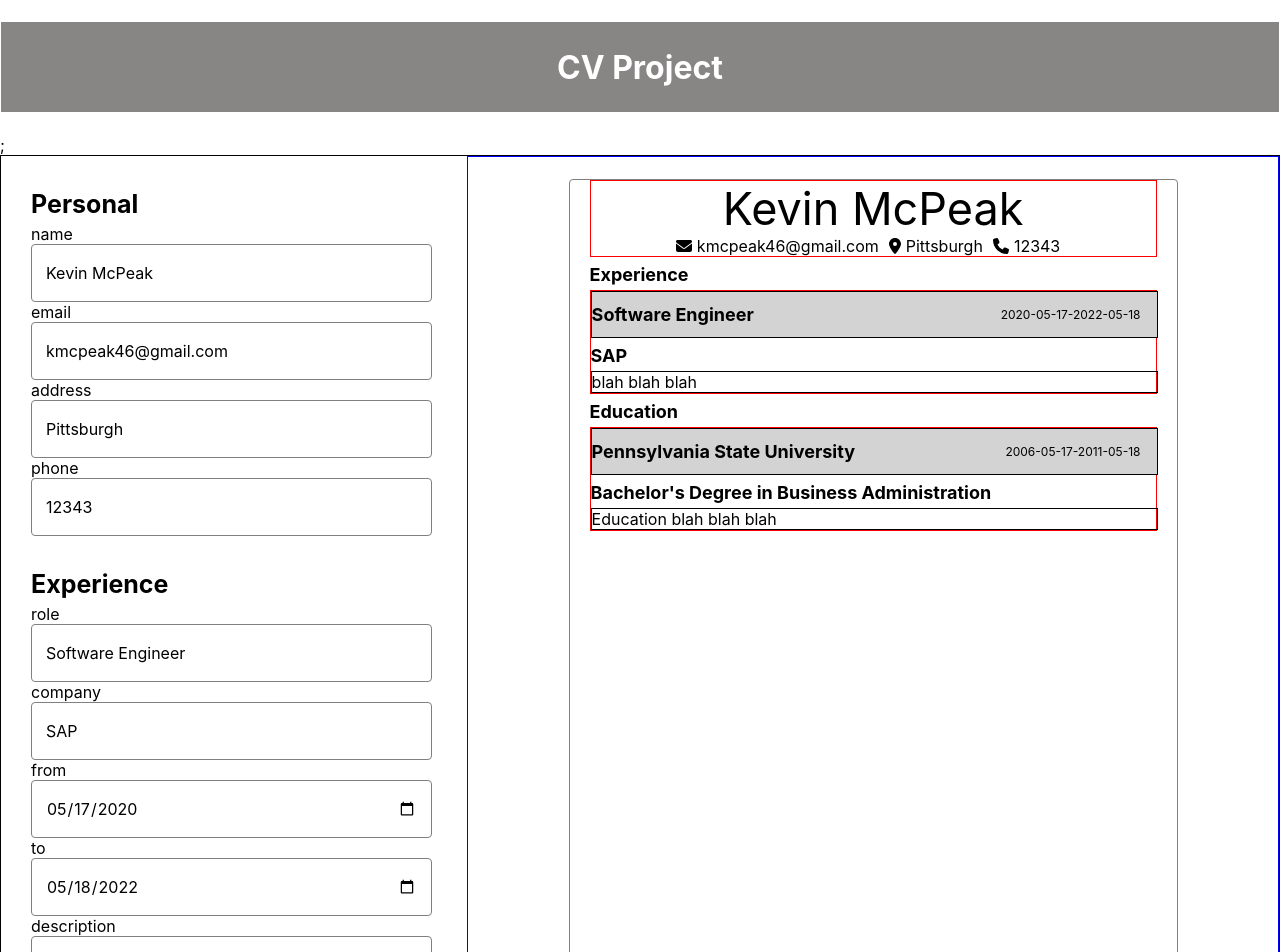
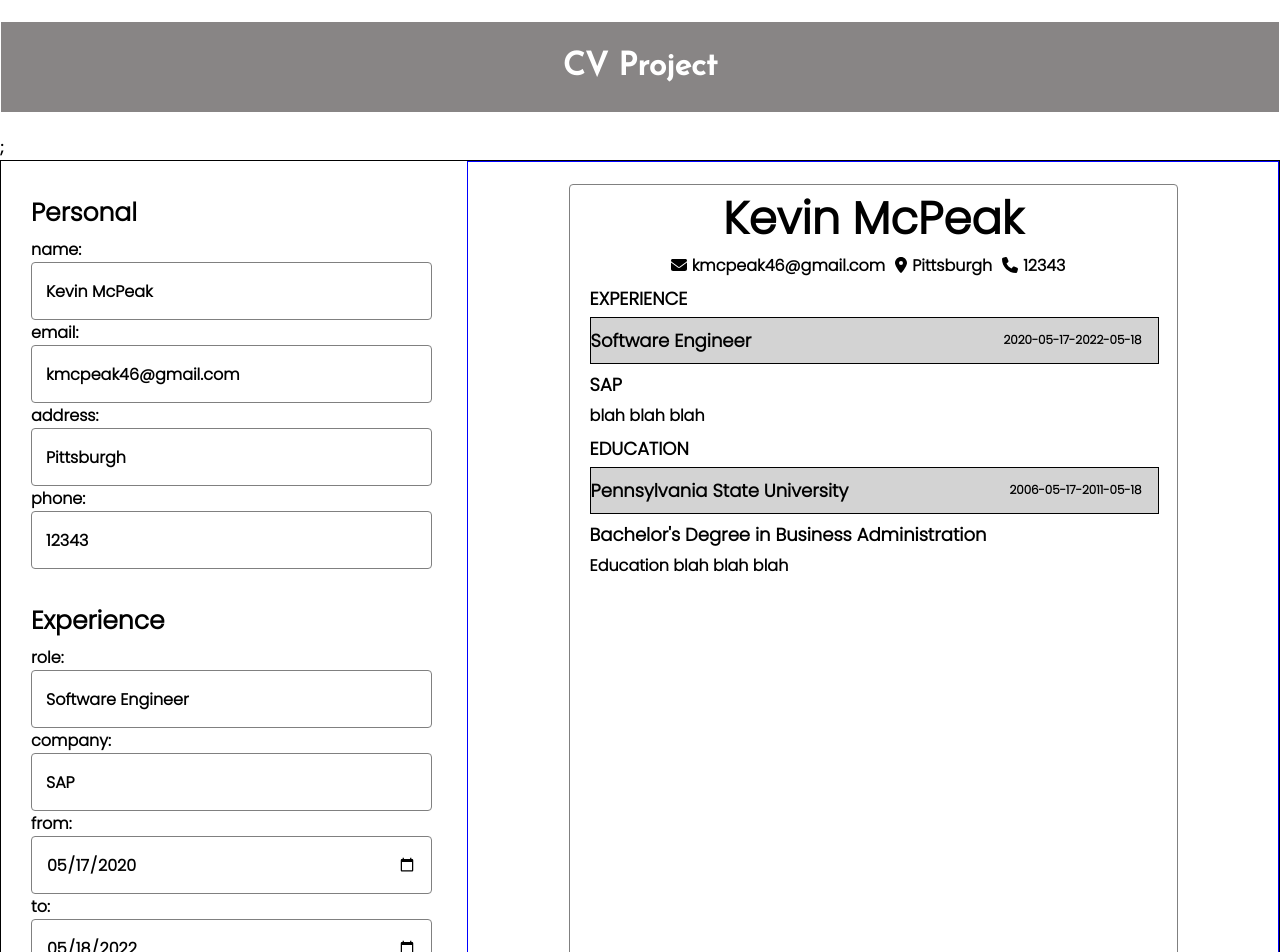
Before and after one commit to kpgh46/coverproject, a React (Create React App) app: page / in a window 1280 px wide. Shown: the top 952 px of the page. Built offline with nearby package versions, Linux system fonts and the light colour scheme.

Commit message:
updated CSS with google fonts

```diff
--- a/src/App.css
+++ b/src/App.css
@@ -1,3 +1,10 @@
+@import url("https://fonts.googleapis.com/css?family=Josefin+Sans");
+@import url("https://fonts.googleapis.com/css2?family=Inter:wght@757&family=Poppins:wght@300&display=swap");
+
+body {
+	font-family: "Poppins", sans-serif;
+	font-weight: bold;
+}
 .header {
 	display: flex;
 	position: relative;
@@ -7,6 +14,7 @@
 	justify-content: center;
 	align-items: center;
 	background-color: rgb(136, 133, 133);
+	font-family: "Josefin Sans", cursive;
 }
 
 .main {
@@ -95,6 +103,7 @@ textarea {
 	animation-name: mui-auto-fill-cancel;
 	animation-duration: 10ms;
 	padding: 16.5px 14px;
+	white-space: pre-wrap;
 }
 
 .name {
@@ -108,18 +117,19 @@ textarea {
 	display: flex;
 	flex-direction: column;
 	align-items: center;
-	border: 1px solid red;
+	/* border: 1px solid red; */
 	position: relative;
 }
 
 .preview-experience {
 	display: flex;
 	flex-direction: column;
-	border: 1px solid red;
+	/* border: 1px solid red; */
 }
 
 h3 {
 	width: 100%;
+	font-weight: bolder;
 	font-size: 18px;
 	padding-top: 5px;
 	padding-bottom: 5px;
@@ -129,7 +139,7 @@ h3 {
 
 .details {
 	display: flex;
-	border: 1px solid;
+	/* border: 1px solid; */
 	width: 100%;
 }
 
--- a/src/App.js
+++ b/src/App.js
@@ -224,9 +224,9 @@ function App() {
 				<div className="preview">
 					<div className="preview-container">
 						<div>{personalPreview}</div>
-						<h3>Experience</h3>
+						<h3>EXPERIENCE</h3>
 						<div>{experiencePreview}</div>
-						<h3>Education</h3>
+						<h3>EDUCATION</h3>
 						<div>{educationPreview}</div>
 					</div>
 				</div>
--- a/src/components/Entry.js
+++ b/src/components/Entry.js
@@ -14,7 +14,7 @@ export default function Entry(props) {
 	let textInputs = fields.map((field) => {
 		return (
 			<div>
-				<label for={field}>{field[0]}</label>
+				<label for={field}>{field[0]}:</label>
 				<input
 					onChange={(event) =>
 						props.updatePreview(event, props.setData)
@@ -36,7 +36,7 @@ export default function Entry(props) {
 	let dateInputs = dates.map((item) => {
 		return (
 			<div>
-				<label for={item}>{item[0]}</label>
+				<label for={item}>{item[0]}:</label>
 				<input
 					onChange={(event) =>
 						props.updatePreview(event, props.setData)
@@ -58,8 +58,10 @@ export default function Entry(props) {
 	let descriptionInputs = description.map((text) => {
 		return (
 			<div>
-				<label for={text}>{text[0]}</label>
+				<label for={text}>{text[0]}:</label>
 				<textarea
+					cols="60"
+					rows="8"
 					onChange={(event) =>
 						props.updatePreview(event, props.setData)
 					}
```
